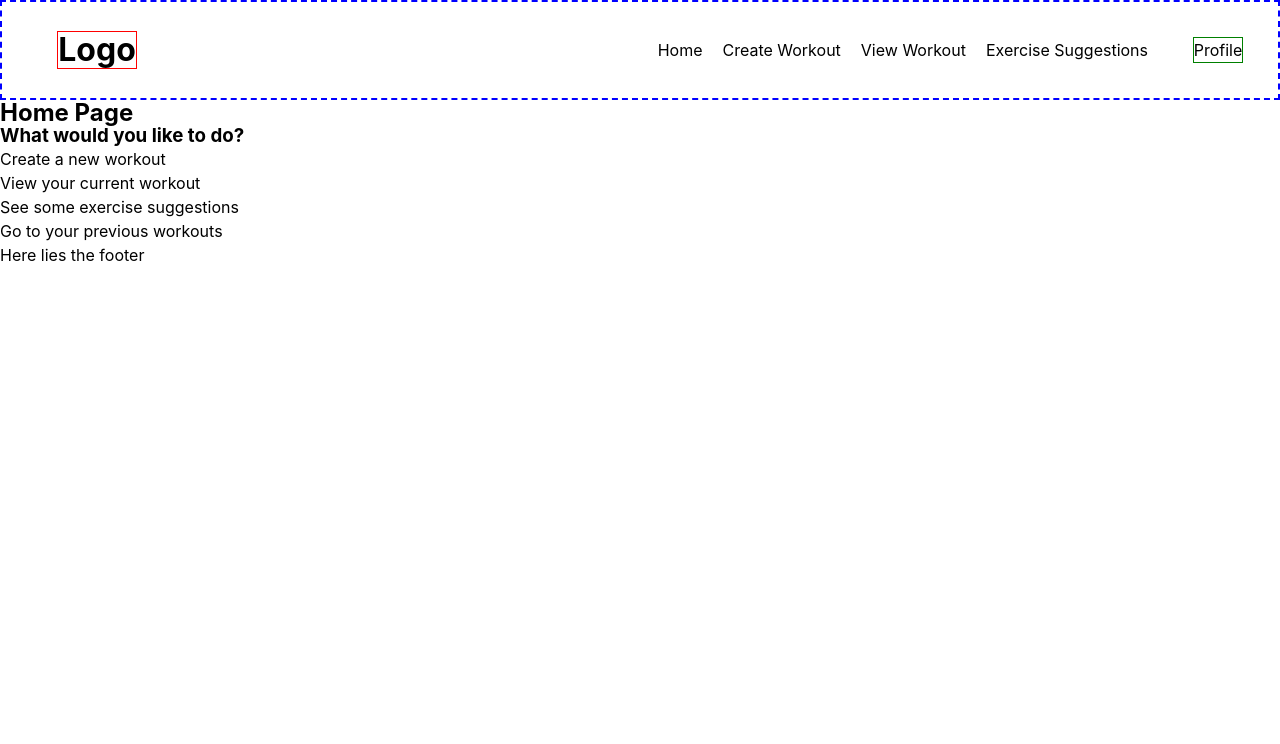
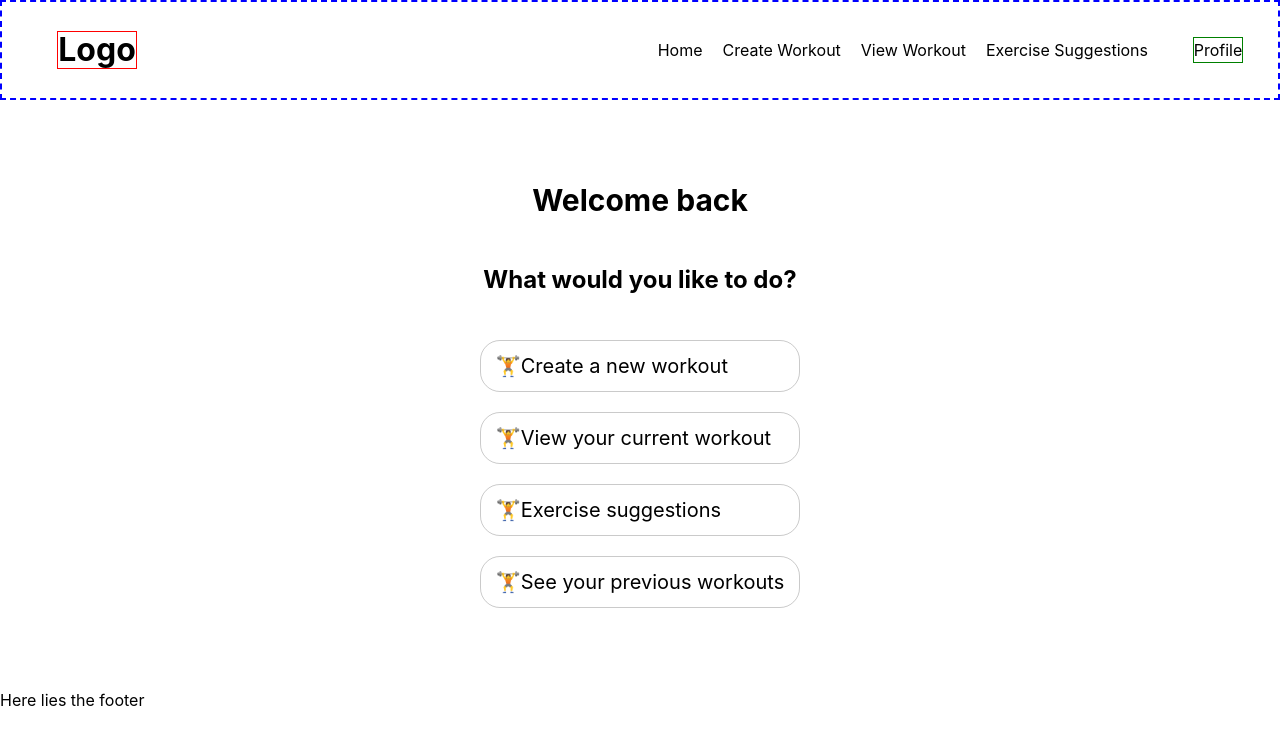
Before and after one commit to Satokii/gymtyme, a React (Vite) app: page / in a window 1280 px wide. Shown: the top 744 px of the page. Built offline with nearby package versions, Linux system fonts and the light colour scheme; no server answers.

Commit message:
added more details to home page. buttons added to navigate to each page, not yet functional

```diff
--- a/src/App.jsx
+++ b/src/App.jsx
@@ -39,7 +39,7 @@ function App() {
           >
           </Route>
         </Routes>
-        <footer>Here lies the footer</footer>
+        <footer className='footer'>Here lies the footer</footer>
       </div>
     </>
   )
--- a/src/components/home/index.jsx
+++ b/src/components/home/index.jsx
@@ -1,14 +1,16 @@
+import '../../styles/home.css'
+
 function Home() {
 
     return (
-        <section>
-            <h2>Home Page</h2>
-            <h3>What would you like to do?</h3>
-            <ul>
+        <section className="home grid">
+            <h2 className='home-header'>Welcome back</h2>
+            <h3 className='home-what-to-do-header'>What would you like to do?</h3>
+            <ul className='home-options-list grid'>
                 <li>Create a new workout</li>
                 <li>View your current workout</li>
-                <li>See some exercise suggestions</li>
-                <li>Go to your previous workouts</li>
+                <li>Exercise suggestions</li>
+                <li>See your previous workouts</li>
             </ul>
         </section>
     )
--- a/src/styles/exercise-suggestions.css
+++ b/src/styles/exercise-suggestions.css
@@ -12,13 +12,10 @@
 /* EXERCISES HEADER */
 .exercises-header {
     padding: 20px;
+    font-size: 30px;
 }
 
 /* EXERCISES LIST */
-.exercises-list {
-    /* gap: 10px; */
-}
-
 /* INDIVIDUAL EXERCISE ITEM */
 .exercise-item-container {
     grid-template-columns: 1fr repeat(2, auto);
--- /dev/null
+++ b/src/styles/home.css
@@ -0,0 +1,38 @@
+/* HOME */
+.home {
+    grid-template-rows: 100px 60px 1fr;
+    place-items: center;
+    padding: 50px 200px;
+}
+
+/* HOME HEADER */
+.home-header {
+    font-size: 30px;
+}
+
+/* SUB HEADER */
+.home-what-to-do-header {
+    font-size: 24px;
+}
+
+/* OPTIONS LIST */
+.home-options-list {
+    place-content: center;
+    gap: 20px;
+    list-style-type: '🏋️';
+    list-style-position: inside;
+    padding: 30px;
+}
+
+.home-options-list > li {
+    border:solid 1px rgba(0, 0, 0, 0.209);
+    border-radius: 20px;
+    padding: 10px 15px;
+    font-size: 20px;
+}
+
+.home-options-list > li:hover {
+    cursor: pointer;
+    background-color: lightskyblue;
+    border-color: lightskyblue;
+}
```
